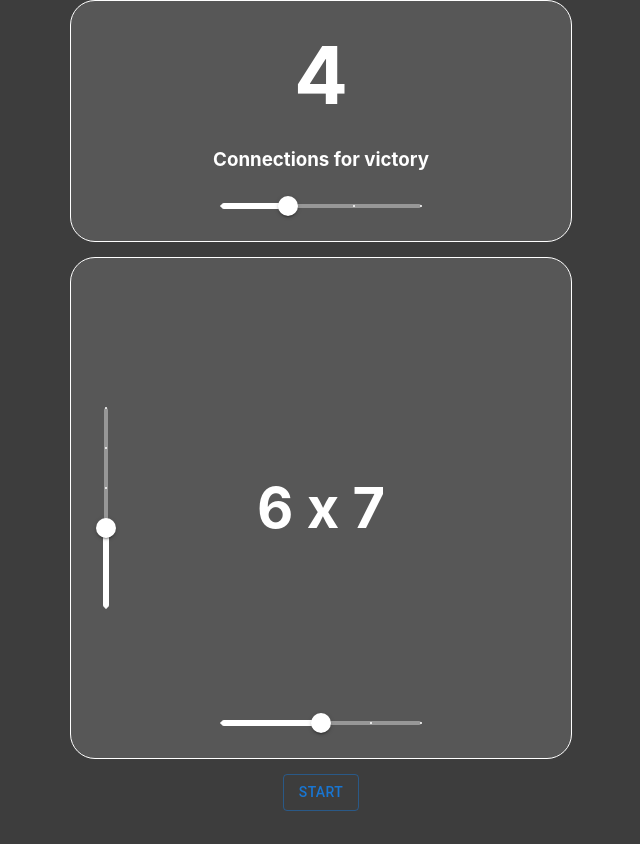
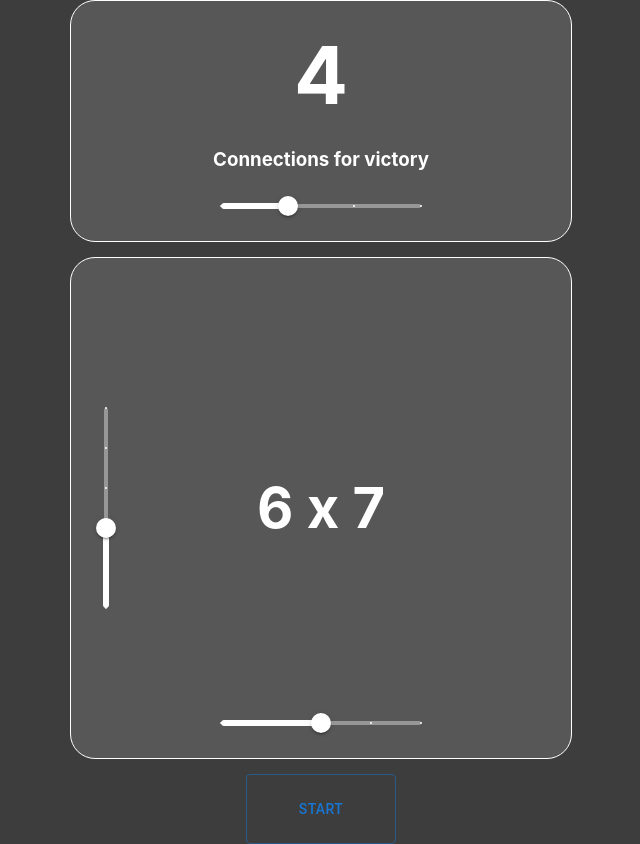
Before and after one commit to DanielAugustJanson/con-x, a React (Create React App) app: page / in a window 1280 px wide. Shown: the whole page, without its empty margins (319-959 px from the left). Before the commit the page ends 811 px from the top, so only its background shows below. Built offline with nearby package versions, Linux system fonts and the light colour scheme.

Commit message:
RESTART FIXED
Uuendasin üle. Nüüd peaks Restart toimima.

```diff
--- a/src/components/CS.css
+++ b/src/components/CS.css
@@ -66,4 +66,8 @@
 
   Button{
     color: white;
+    border-color: white;
+    width: 150px;
+    height: 70px;
+    border-radius: 35px;
   }
--- a/src/components/GM.js
+++ b/src/components/GM.js
@@ -29,7 +29,7 @@ const GM = props => {
             console.log("Game state 0")
             break;
         case(1):
-            output = <LG layout={gameConditions} ></LG>;
+            output = <LG layout={gameConditions} onGameEnd={onGameReset} ></LG>;
             console.log("Game state 1")
             break;
         default:
```
